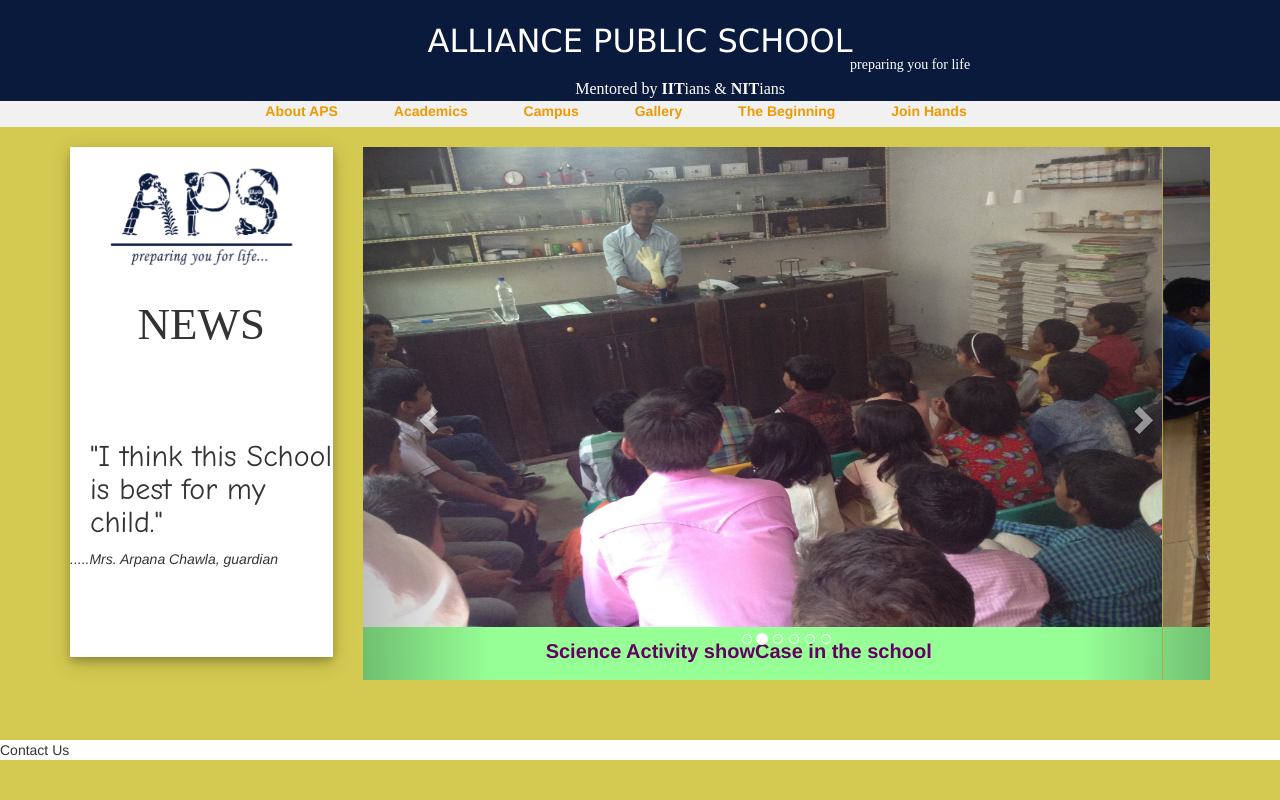
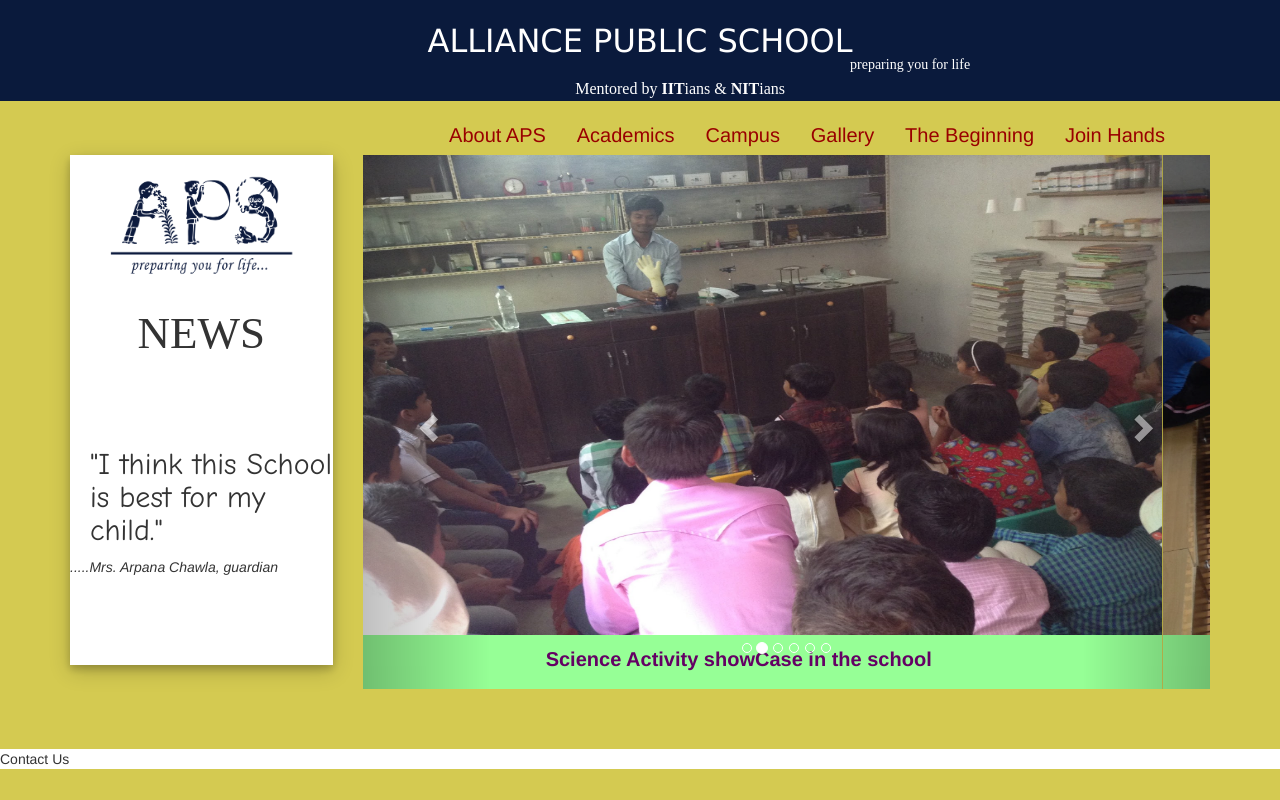
Before and after one commit to aps-ekpahal/aps-ekpahal.github.io, a plain HTML site: page index.html in a window 1280 px wide. Drawn offline with Linux system fonts and the light colour scheme; files whose address does not match are found by name.

Commit message:
created fourth version of the homepage

```diff
--- a/index.html
+++ b/index.html
@@ -90,11 +90,18 @@
       border-radius: 5px;
 	}
 	#menu{
-		font-weight: bold;
+		/*font-weight: bold;*/
     padding-left: 2px;
-    padding-right: 50px;
-    color: #ee9900;
+    margin-right: 25px;
+    color: #990000;
+    font-size: 20px;
 	}
+  #menu1{
+    padding-left: 2px;
+    margin-right: 115px;
+    color: #990000;
+    font-size: 20px;
+  }
 	#tab{
 		text-align: left;
 	}
@@ -121,7 +128,7 @@
 .sliding-middle-out:after {
     content: '';
     display: block;
-    margin: auto;
+    margin: 0px;
     height: 3px;
     width: 0px;
     background: transparent;
@@ -144,8 +151,8 @@
 		padding-right: 100px
 	}*/
 	#nav{
-		text-align: center;
-    background-color: #f1f1f1;
+		text-align: right;
+
 	}
     #news{
         border: 2px solid rgb(30,78,180);
@@ -171,8 +178,6 @@
 </style>
 <script type="text/javascript">
   function changeImage(){
-            document.getElementById("menu").style.padding-left="35%";
-            document.getElementById("menu").style.padding-right="35%";
             document.getElementById("kk").style.height="35%";
             document.getElementById("kk").style.width="35%";
             document.getElementById("myCarousel").style.height="35%";
@@ -222,13 +227,13 @@
       </div>
     </div>
     </div>
-
+<br>
 <div id="nav" >
   <div class="dropdown"  id="raj">
     <span id="menu" class="sliding-middle-out">About APS</span>
     <div class="dropdown-content">
       <table id="tab">
-      <tr><th>The School</th>    <th>The Team</th><td><a href="APS/a10" style="text-decoration: none;">We are Here</a></td></tr>
+      <tr><th>The School</th>    <th>The Team</th><td><a href="APS/#a10" style="text-decoration: none;">We are Here</a></td></tr>
       <tr><td><a href="APS/#a1" style="text-decoration: none;"> How it all started</a></td>    <td><a href="APS/#a5" style="text-decoration: none;">Administration</a></td><td><a href="APS/#a11" style="text-decoration: none;">How to reach Us</a></td></tr>
       <tr><td><a href="APS/#a2" style="text-decoration: none;"> Vision, Mission & Motto</a></td> <td><a href="APS/#a6" style="text-decoration: none;">The Principle</a></td> <td><a href="APS/#a12" style="text-decoration: none;">APS Blog</a></td></tr>
       <tr><td><a href="APS/#a3" style="text-decoration: none;"> Values & Objectives</a></td> <td><a href="APS/#a7" style="text-decoration: none;">Educators</a></td> <td></td></tr>
@@ -300,7 +305,7 @@
   </div>
 
     <div class="dropdown" >
-    <span id="menu" class="sliding-middle-out">Join Hands</span>
+    <span id="menu1" class="sliding-middle-out">Join Hands</span>
     <div class="dropdown-content">
       <table id="tab">
       <tr><td>Volunteer</td>    </tr>
@@ -319,7 +324,7 @@
 
 
 
-<br>
+
 
 <div class="row"><div class="col-sm-3" style="background-color: rgb(212,202,81);margin-right: 0px" id="cd">
       <div id="card-2" style="height: 510px;margin-left: 0px;margin-right: 0px;padding-right: 25px;">
@@ -334,7 +339,9 @@
 
            <div class="newsdiv">Effectory is the unique diary presented by us. You can order it via paytm on 9900</div><br>
               <div class="newsdiv">Effectory is the unique diary presented by us. You can order it via paytm on 9900</div><br><div class="newsdiv">Effectory is the unique diary presented by us. You can order it via paytm on 9900</div>
-           </marquee>
+           </marquee><div style="align-content: center;">
+             <span style="width: 350px;background-color: white;text-align: center;box-shadow: 0 4px 8px 0 rgba(0, 0, 0, 0.2), 0 6px 20px 0 rgba(0, 0, 0, 0.19);color: green;">news</span>
+           </div>
            <br><br><br><br><div style="font-family: vivaldi;background-color: white;color: blue;font-size: 24px;box-shadow: 0 4px 8px 0 rgba(0, 0, 0, 0.2), 0 6px 20px 0 rgba(0, 0, 0, 0.19);"><a href="#" style="text-decoration: none;">Vision,Mission and Motto</a></div>
       </div>
     </div>
```
